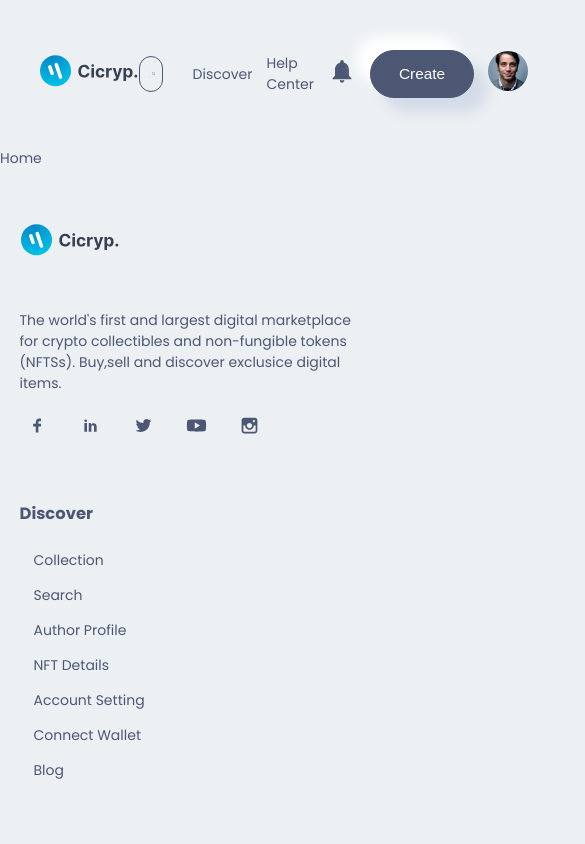
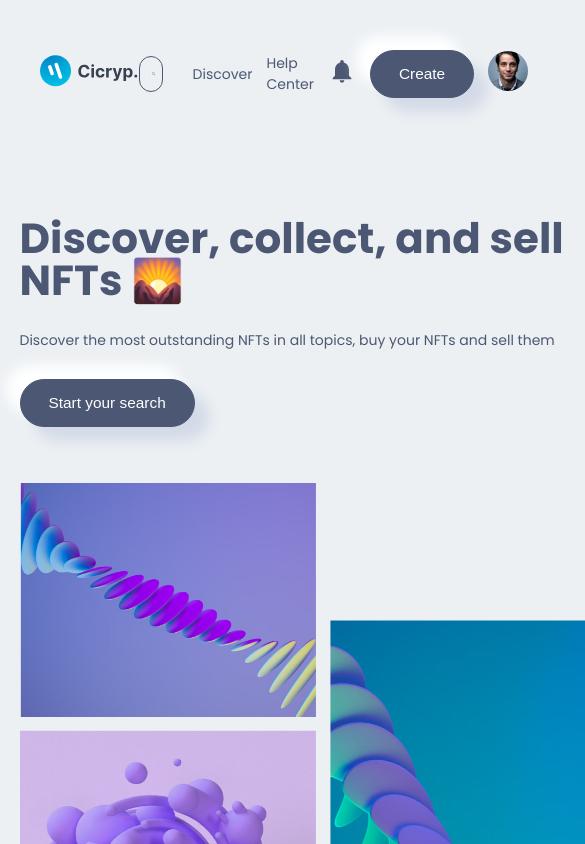
Before and after one commit to Ankan-07-Dutta/NFTMarketplace-Navbar, a Next.js app: page / in a window 390 px wide. Shown: the top 844 px of the page, 585 px wide, since content can reach past the window. Built offline with nearby package versions, Linux system fonts and the light colour scheme.

Commit message:
creatinh hero section

```diff
--- /dev/null
+++ b/components/HeroSection/HeroSection.jsx
@@ -0,0 +1,32 @@
+import React from 'react'
+import Image from 'next/image'
+
+//INTERNAL IMPORT
+import Style from './HeroSection.module.css';
+import { Button } from '../componentIndex';
+import images from '../../img';
+
+const HeroSection = () => {
+  return (
+    <div className={Style.heroSection}>
+      <div className={Style.heroSection_box}>
+        <div className={Style.heroSection_box_left}>
+            <h1>Discover, collect, and sell NFTs 🌄</h1>
+            <p>
+                Discover the most outstanding NFTs in all topics, buy your NFTs and sell them
+            </p>
+            <Button btnName= "Start your search" />
+        </div>
+        <div className={Style.heroSection_box_right}>
+            <Image
+                src={images.hero}
+                alt='Hero Section'
+                width={600}
+                height={600} />
+        </div>
+      </div>
+    </div>
+  )
+}
+
+export default HeroSection
--- /dev/null
+++ b/components/HeroSection/HeroSection.module.css
@@ -0,0 +1,46 @@
+.heroSection{
+    width:80%;
+    margin: 3rem auto;
+}
+
+.heroSection_box{
+    display: grid;
+    grid-template-columns: repeat(2 ,1fr);
+    gap: 2rem;
+}
+
+.heroSection_box_left{
+    padding-right: 6rem;
+}
+
+.heroSection_box_left h1{
+    font-size: 5rem;
+    line-height: 1;
+}
+
+.heroSection_box_left p{
+    margin-bottom: 2rem;
+}
+
+
+@media screen and (max-width: 35em){
+    .heroSection{
+        width: 90%;
+    }
+}
+
+@media screen and (max-width: 55em){
+    .heroSection_box{
+        grid-template-columns: 1fr;
+        gap: 4rem;
+    }
+
+    .heroSection_box_left{
+        padding-right: 2rem;
+    }
+
+    .heroSection_box_left h1{
+        font-size: 3rem;
+        line-height: 1;
+    }
+}
--- a/components/componentIndex.js
+++ b/components/componentIndex.js
@@ -1,6 +1,7 @@
 import Button from "./Button/Button";
 import Navbar from "./Navbar/Navbar";
 import Footer from "./Footer/Footer";
+import HeroSection from "./HeroSection/HeroSection";
 
 
-export {Button, Footer , Navbar}
+export {Button, Footer , Navbar, HeroSection};
--- a/pages/_app.js
+++ b/pages/_app.js
@@ -2,6 +2,8 @@ import "../styles/globals.css";
 
 //INTERNAL IMPORT
 import { Navbar,Footer } from "@/components/componentIndex";
+
+
 const MyApp = ({ Component, pageProps }) => (
   <div>
     <Navbar />
--- a/pages/index.js
+++ b/pages/index.js
@@ -1,9 +1,15 @@
 import React from "react";
 
-const index = () => {
+//INTERNAL IMPORT
+import Style from "../styles/index.module.css"
+import { HeroSection } from "../components/componentIndex";
+
+const Home = () => {
   return(
-    <div>Home</div>
+    <div className={Style.homePage}>
+      <HeroSection />
+    </div>
   );
 };
 
-export default index;
+export default Home;
```
Also changed, not shown: styles/index.module.css (added).
